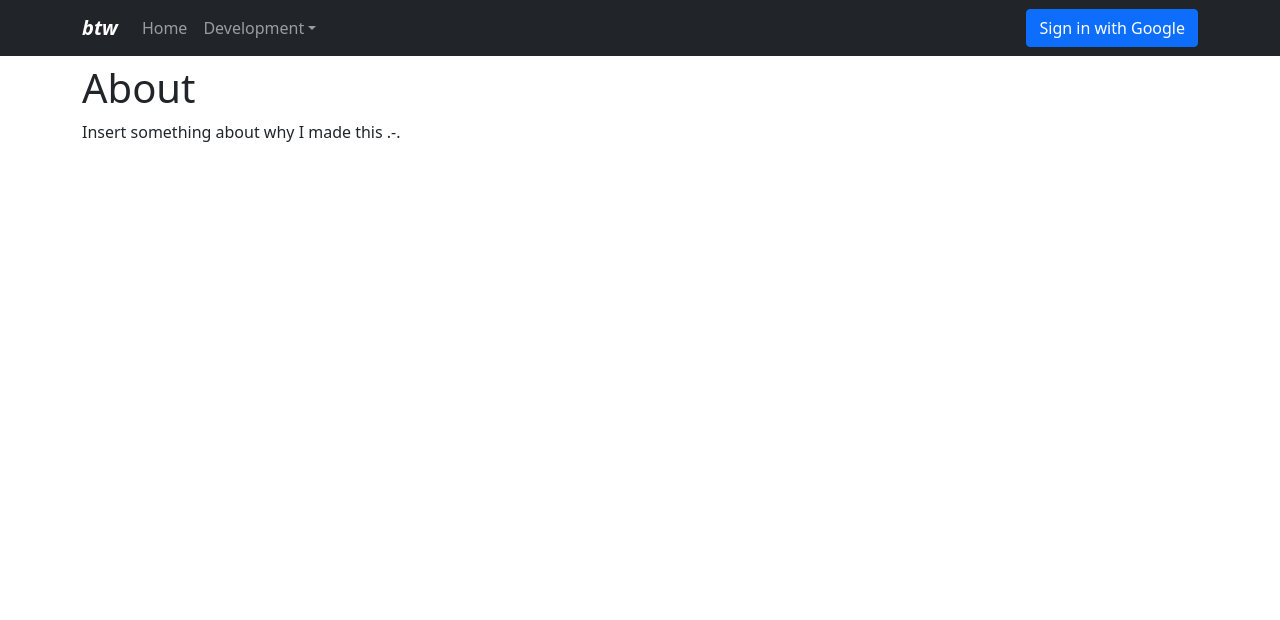
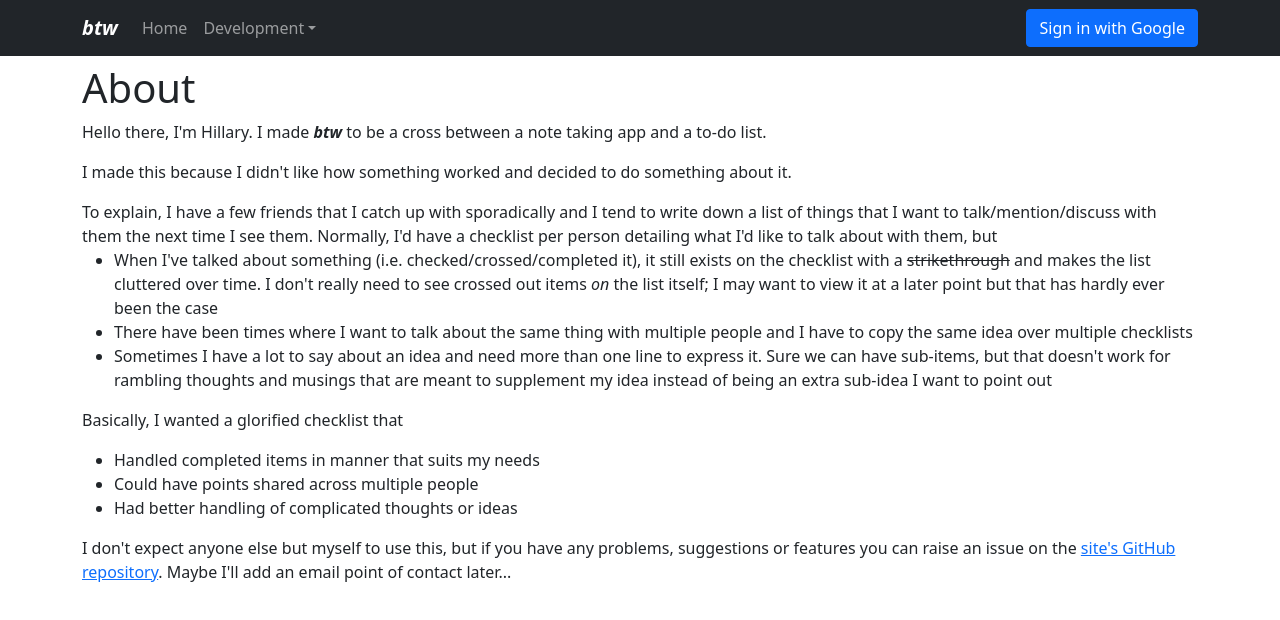
Before and after one commit to hillaryychan/btw, a React (Vite) app: page /about in a window 1280 px wide. Shown: the top 620 px of the page. Built offline with nearby package versions, Linux system fonts and the light colour scheme; no server answers.

Commit message:
Update about page and README

```diff
--- a/src/pages/About.js
+++ b/src/pages/About.js
@@ -1,11 +1,62 @@
 import Container from "react-bootstrap/Container";
 import React from "react";
+import styles from "../utils/styles";
 
 function About() {
   return (
     <Container className="mt-2">
       <h1>About</h1>
-      <p>Insert something about why I made this .-.</p>
+      <p>
+        Hello there, I&apos;m Hillary. I made{" "}
+        <span style={styles.Brand}>btw</span> to be a cross between a note
+        taking app and a to-do list.{" "}
+      </p>
+      <p>
+        I made this because I didn&apos;t like how something worked and decided
+        to do something about it.
+      </p>
+      <p>
+        To explain, I have a few friends that I catch up with sporadically and I
+        tend to write down a list of things that I want to talk/mention/discuss
+        with them the next time I see them. Normally, I&apos;d have a checklist
+        per person detailing what I&apos;d like to talk about with them, but{" "}
+        <ul>
+          <li>
+            When I&apos;ve talked about something (i.e.
+            checked/crossed/completed it), it still exists on the checklist with
+            a <strike>strikethrough</strike> and makes the list cluttered over
+            time. I don&apos;t really need to see crossed out items <i>on</i>{" "}
+            the list itself; I may want to view it at a later point but that has
+            hardly ever been the case
+          </li>
+          <li>
+            There have been times where I want to talk about the same thing with
+            multiple people and I have to copy the same idea over multiple
+            checklists
+          </li>
+          <li>
+            Sometimes I have a lot to say about an idea and need more than one
+            line to express it. Sure we can have sub-items, but that
+            doesn&apos;t work for rambling thoughts and musings that are meant
+            to supplement my idea instead of being an extra sub-idea I want to
+            point out
+          </li>
+        </ul>
+        <p>Basically, I wanted a glorified checklist that</p>
+        <ul>
+          <li>Handled completed items in manner that suits my needs</li>
+          <li>Could have points shared across multiple people</li>
+          <li>Had better handling of complicated thoughts or ideas</li>
+        </ul>
+      </p>
+      <p>
+        I don&apos;t expect anyone else but myself to use this, but if you have
+        any problems, suggestions or features you can raise an issue on the{" "}
+        <a href="https://github.com/hillaryychan/btw">
+          site&apos;s GitHub repository
+        </a>
+        . Maybe I&apos;ll add an email point of contact later...
+      </p>
     </Container>
   );
 }
```
Also changed, not shown: 1 other file (tests, documents, lock files or other folders).
